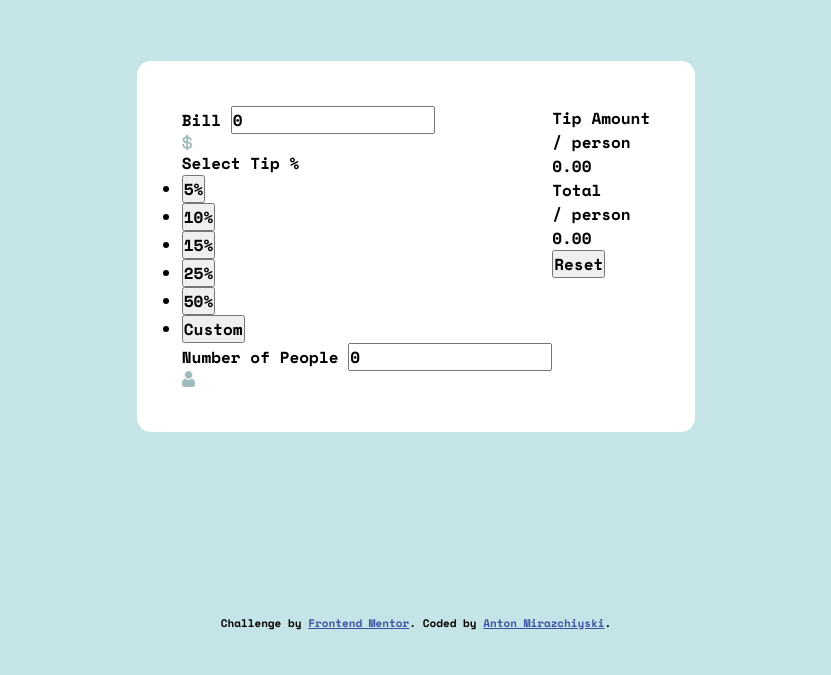
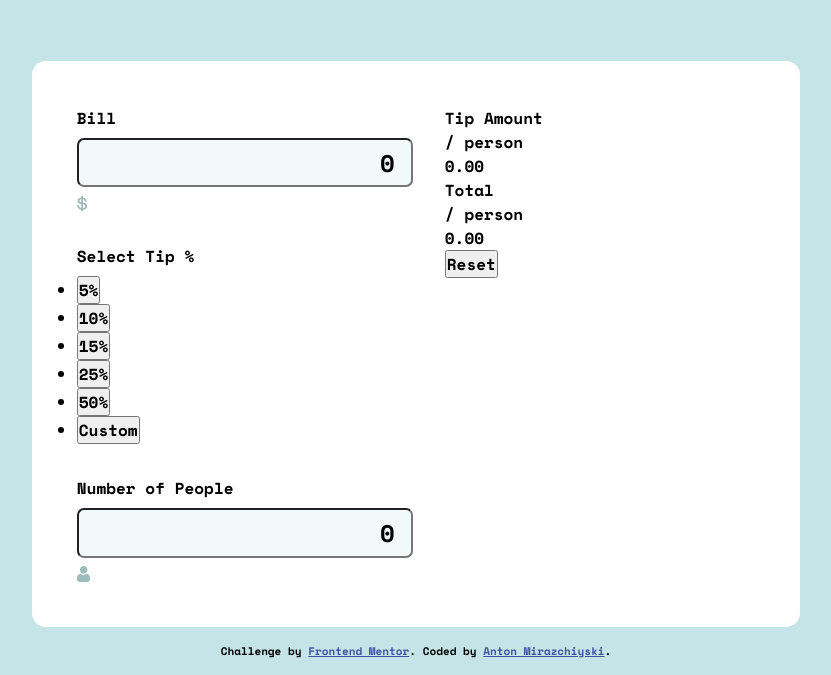
Before and after one commit to anton-mirazchiyski/Tip-Calculator-App, a plain HTML site: page index.html in a window 1280 px wide. Shown: the part 153-828 px from the top of the page, without its empty margins (224-1055 px from the left). Before the commit the page ends 800 px from the top, so only its background shows below. Drawn offline with nearby package versions, Linux system fonts and the light colour scheme.

Commit message:
Style inputs

```diff
--- a/index.html
+++ b/index.html
@@ -26,10 +26,13 @@
 
     <div class="main-container">
       <section class="user-input">
+        <div>
           <label for="bill">Bill</label>
           <input type="number" id="bill" name="bill" value="0" min="0" class="bill-input">
-        <img src="images/icon-dollar.svg" alt="icon-dollar" class="dollar-icon">
+          <div><img src="images/icon-dollar.svg" alt="icon-dollar" class="dollar-icon"></div>
+        </div>
 
+        <div>
           <p>Select Tip %</p>
           <ul class="tip-percentage-list">
             <li><button>5%</button></li>
@@ -39,10 +42,13 @@
             <li><button>50%</button></li>
             <li><button>Custom</button></li>
           </ul>
+        </div>
 
+        <div>
           <label for="people">Number of People</label>
           <input type="number" id="people" name="people" value="0" min="1" class="people-input">
-        <img src="images/icon-person.svg" alt="icon-person" class="person-icon">
+          <div><img src="images/icon-person.svg" alt="icon-person" class="person-icon"></div>
+        </div>
       </section>
 
       <section class="result">
--- a/stylesheets/general-styles.css
+++ b/stylesheets/general-styles.css
@@ -32,6 +32,12 @@ h1 {
     padding: 2.8rem;
     background-color: #ffffff;
     border-radius: 14px;
+    gap: 2rem;
+    min-width: 60vw;
+}
+
+.main-container > section {
+    width: 50%;
 }
 
 footer {
--- a/stylesheets/styles.css
+++ b/stylesheets/styles.css
@@ -1,2 +1,3 @@
 @import url(reset.css);
 @import url(general-styles.css);
+@import url(user-input.css);
--- /dev/null
+++ b/stylesheets/user-input.css
@@ -0,0 +1,26 @@
+input::-webkit-outer-spin-button,
+input::-webkit-inner-spin-button {
+    -webkit-appearance: none;
+    margin: 0;
+}
+
+section.user-input {
+    display: flex;
+    flex-direction: column;
+    gap: 2rem;
+}
+
+.user-input > div {
+    display: flex;
+    flex-direction: column;
+    gap: 0.5rem;
+}
+
+input[type="number"] {
+    -moz-appearance: textfield;
+    text-align: end;
+    padding: 0.3rem 1rem;
+    font-size: 1.5rem;
+    background-color: #f3f8fb;
+    border-radius: 7px;
+}
```
Lines whose indentation alone changed are shown as unchanged.
